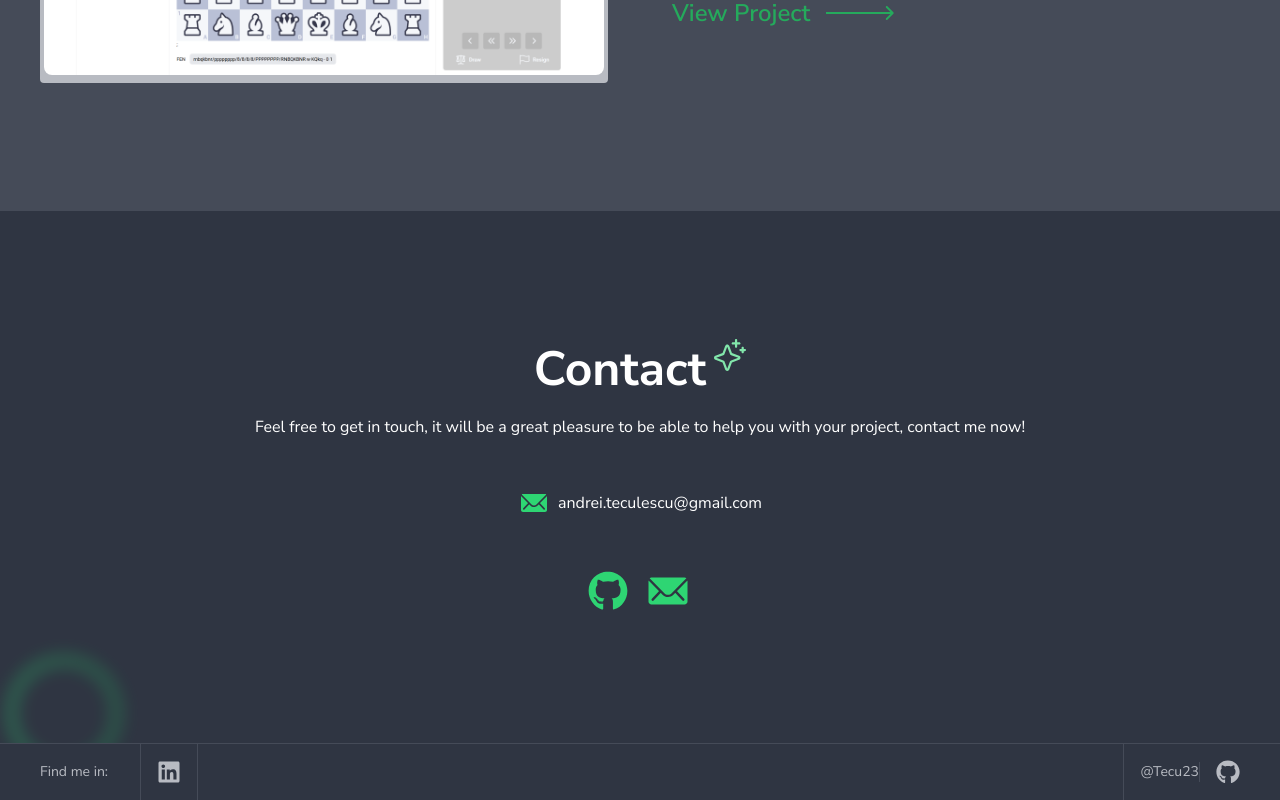
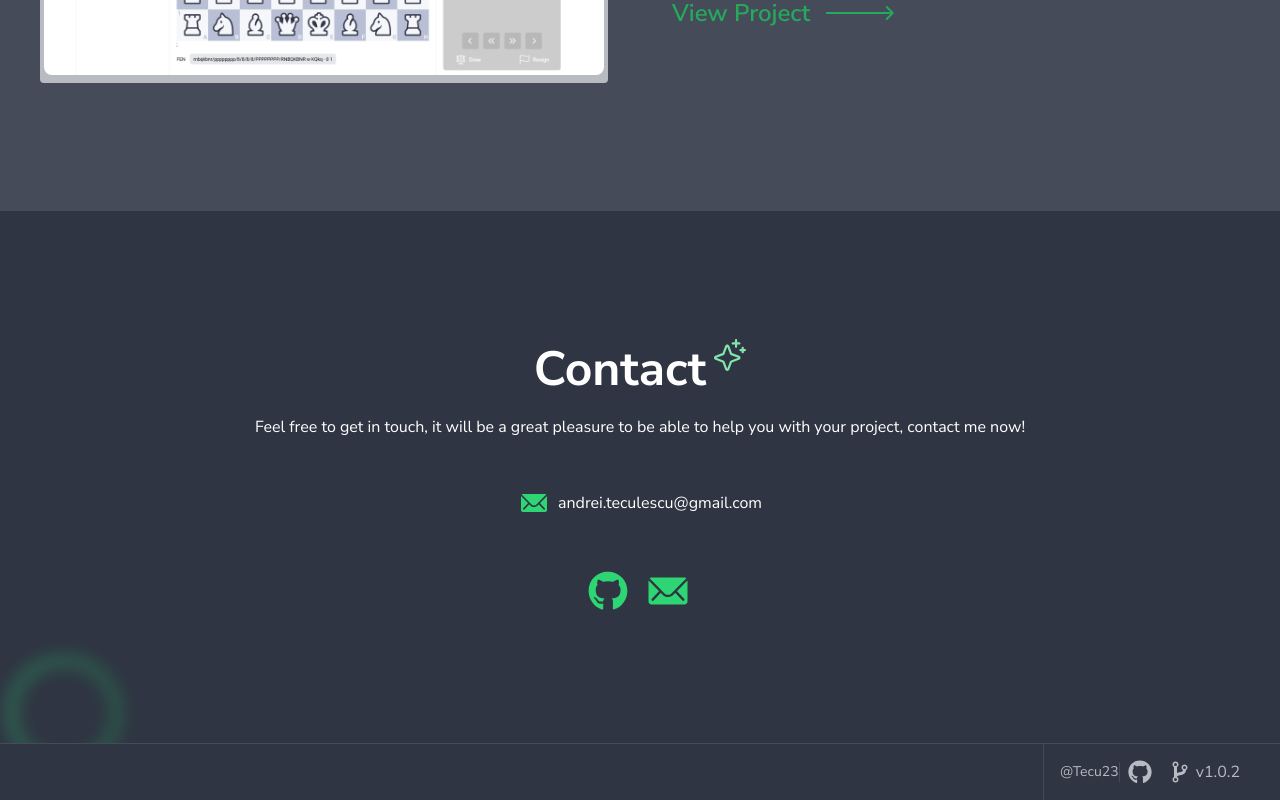
Before and after one commit to Tecu23/Tecu23.github.io, a React (Vite) app: page / in a window 1280 px wide. Shown: the part 3747-4547 px from the top of the page. Built offline with nearby package versions, Linux system fonts and the light colour scheme.

Commit message:
update footer

```diff
--- a/src/components/layout/footer/Footer.tsx
+++ b/src/components/layout/footer/Footer.tsx
@@ -1,17 +1,26 @@
 import { FaGithub, FaLinkedin } from "react-icons/fa";
 import { motion } from "framer-motion";
+import { IoGitBranch } from "react-icons/io5";
 const Footer = () => {
     return (
         <section className="border-t border-grey-800 bg-grey-900">
             <div className="container mx-auto max-w-7xl flex flex-row justify-between items-center sm:px-10 px-5">
                 <div className="flex flex-row gap-4 items-center">
-                    <p className="paragraph-14 text-grey-300 pr-4">Find me in:</p>
-                    <button className="hidden lg:block border-x border-grey-800 text-grey-300 hover:text-white px-4 py-4 ">
-                        <FaLinkedin className="w-6 h-6" />
-                    </button>
+                    <p className="paragraph-14 text-grey-300 pr-4"></p>
+                    {/* <button className="hidden lg:block border-x border-grey-800 text-grey-300 hover:text-white px-4 py-4 "> */}
+                    {/*     <FaLinkedin className="w-6 h-6" /> */}
+                    {/* </button> */}
                 </div>
-                <div className="hidden lg:block border-l border-grey-800 py-4 pl-4">
-                    <motion.button initial="initial" animate="initial" whileHover="colored" className="flex flex-row gap-4 items-center">
+                <div className="hidden lg:flex border-l border-grey-800 py-4 pl-4 flex-row items-center gap-4">
+                    <motion.button
+                        initial="initial"
+                        animate="initial"
+                        whileHover="colored"
+                        onClick={() =>
+                            window.open("https://github.com/Tecu23", "_blank")
+                        }
+                        className="flex flex-row gap-2 items-center"
+                    >
                         <motion.p
                             variants={{
                                 colored: {
@@ -27,14 +36,57 @@ const Footer = () => {
                         </motion.p>
                         <FaGithub className="w-6 h-6  text-grey-300" />
                     </motion.button>
+                    <motion.button
+                        initial="initial"
+                        animate="initial"
+                        whileHover="colored"
+                        onClick={() =>
+                            window.open(
+                                "https://github.com/Tecu23/Tecu23.github.io",
+                                "_blank",
+                            )
+                        }
+                        className="text-grey-300 hover:text-white flex items-center gap-1"
+                    >
+                        <IoGitBranch className="w-6 h-6" />
+                        <motion.p
+                            variants={{
+                                colored: {
+                                    color: "#FFFFFF",
+                                },
+                                initial: {
+                                    color: "#B8BBC2",
+                                },
+                            }}
+                        >
+                            v1.0.2
+                        </motion.p>
+                    </motion.button>
                 </div>
                 <div className="lg:hidden flex gap-4">
-                    <button className="border-l border-grey-800 text-grey-300 hover:text-white pl-4 py-4 ">
+                    <button
+                        onClick={() =>
+                            window.open("https://github.com/Tecu23", "_blank")
+                        }
+                        className="border-l border-grey-800 text-grey-300 hover:text-white pl-4 py-4 "
+                    >
                         <FaGithub className="w-6 h-6" />
                     </button>
-                    <button className="border-l border-grey-800 text-grey-300 hover:text-white pl-4 py-4 ">
-                        <FaLinkedin className="w-6 h-6" />
+                    <button
+                        onClick={() =>
+                            window.open(
+                                "https://github.com/Tecu23/Tecu23.github.io",
+                                "_blank",
+                            )
+                        }
+                        className="border-l border-grey-800 text-grey-300 hover:text-white pl-4 py-4 flex items-center gap-2"
+                    >
+                        <IoGitBranch className="w-6 h-6" />
+                        <p>v1.0.2</p>
                     </button>
+                    {/* <button className="border-l border-grey-800 text-grey-300 hover:text-white pl-4 py-4 "> */}
+                    {/*     <FaLinkedin className="w-6 h-6" /> */}
+                    {/* </button> */}
                 </div>
             </div>
         </section>
```
